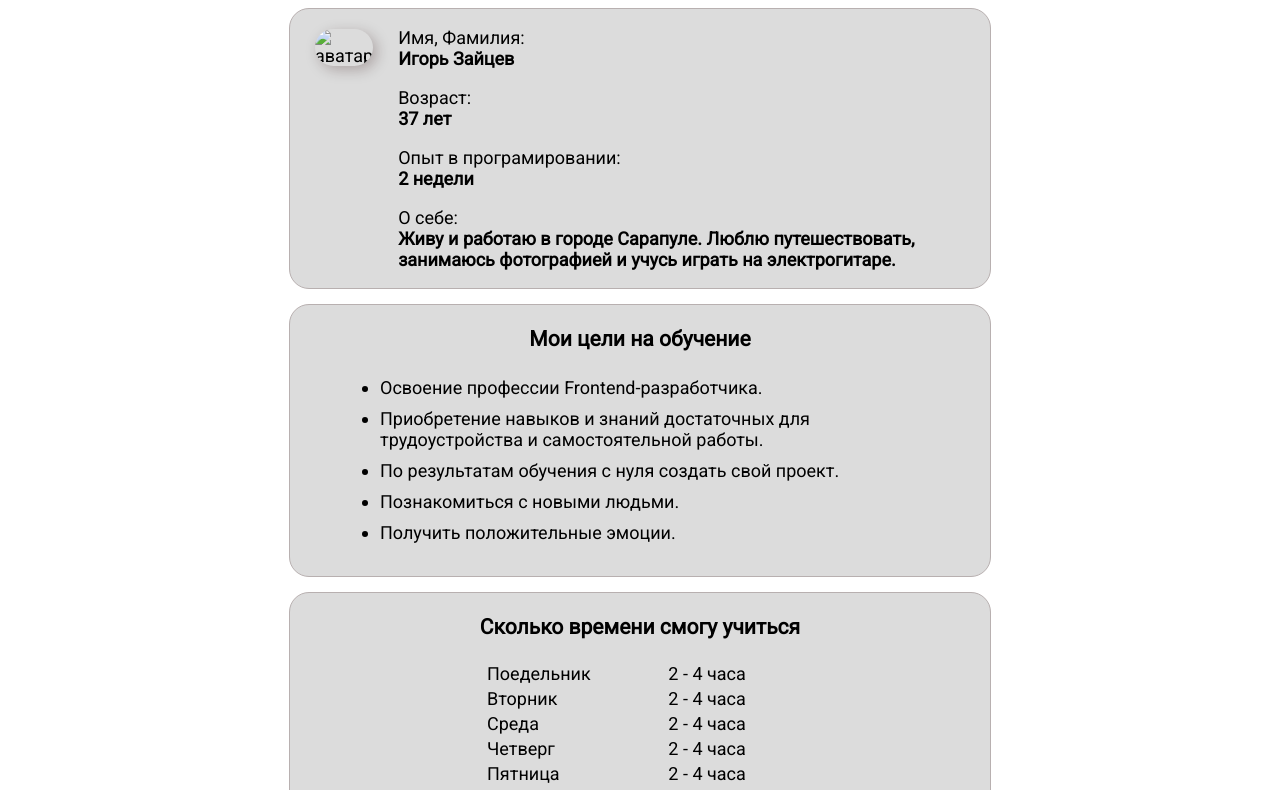
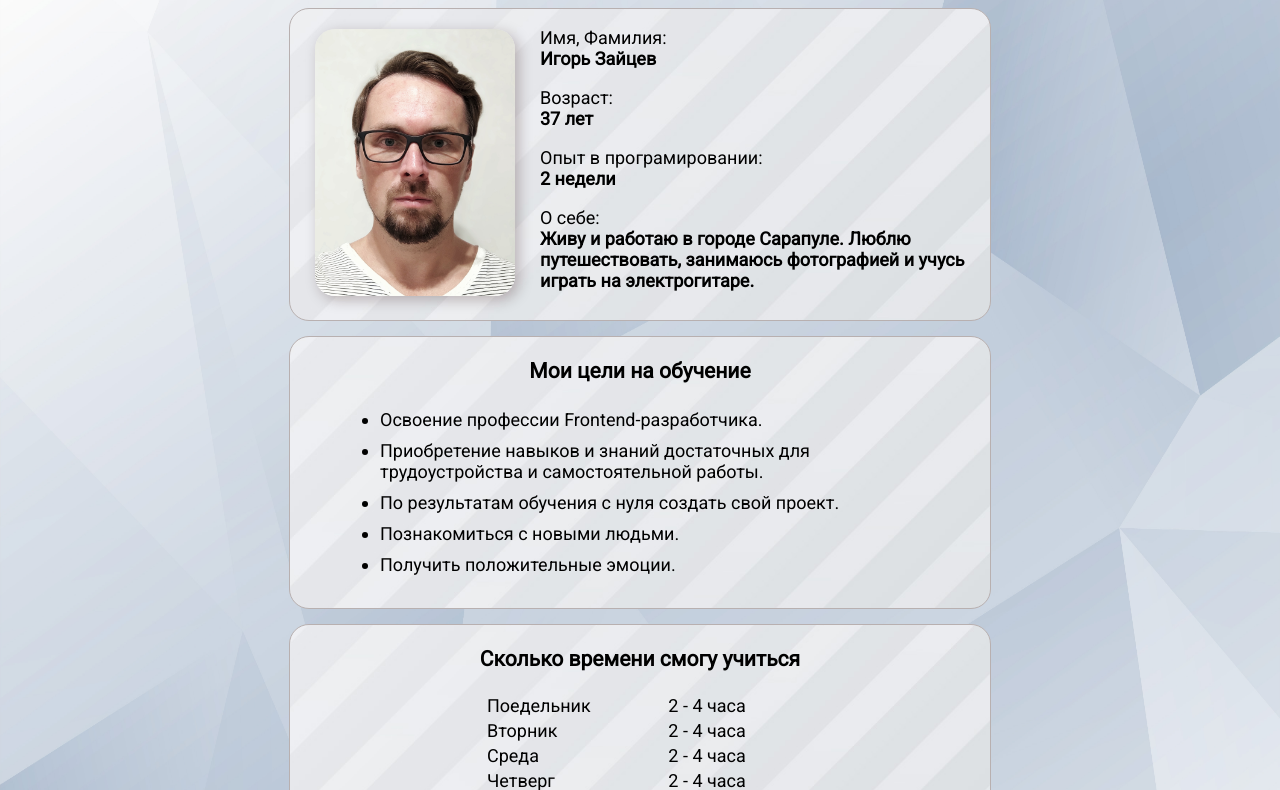
Before and after one commit to Zaytsevie/student_card, a plain HTML site: page index.html in a window 1280 px wide. Shown: the part 82-872 px from the top of the page. Drawn offline with Linux system fonts and the light colour scheme; the site is published under a folder, as on GitHub Pages, so addresses that start at the root find nothing.

Commit message:
Add files via upload

```diff
--- a/index.css
+++ b/index.css
@@ -5,7 +5,7 @@ body {
     font-size: 18px;
     font-weight: 100;
     /* background-color: gainsboro; */
-    background-image: url(/4.jpg);
+    background-image: url(4.jpg);
     background-size: 100% 100%;
 }
 
@@ -20,7 +20,7 @@ h1 {
     border: 1px solid rgb(184, 176, 176);
     border-radius: 20px;
     background-color: gainsboro;
-    background-image: url(/3.jpg);
+    background-image: url(3.jpg);
     background-repeat: no-repeat;
     background-position: center center;
     background-size: 5000px;
@@ -33,7 +33,7 @@ h1 {
     border-radius: 20px;
     background-color: gainsboro;
     padding-bottom: 10px;
-    background-image: url(/3.jpg);
+    background-image: url(3.jpg);
     background-repeat: no-repeat;
     background-position: center center;
     background-size: 5000px;
--- a/index.html
+++ b/index.html
@@ -15,7 +15,7 @@
     <h1>Карточка студента</h1>
     <div class="container1">
         <div class="card">
-            <img src="/avatar.jpeg" alt="аватар" class="avatar">
+            <img src="avatar.jpeg" alt="аватар" class="avatar">
         </div>
         <div class="card">
             <p>
```
